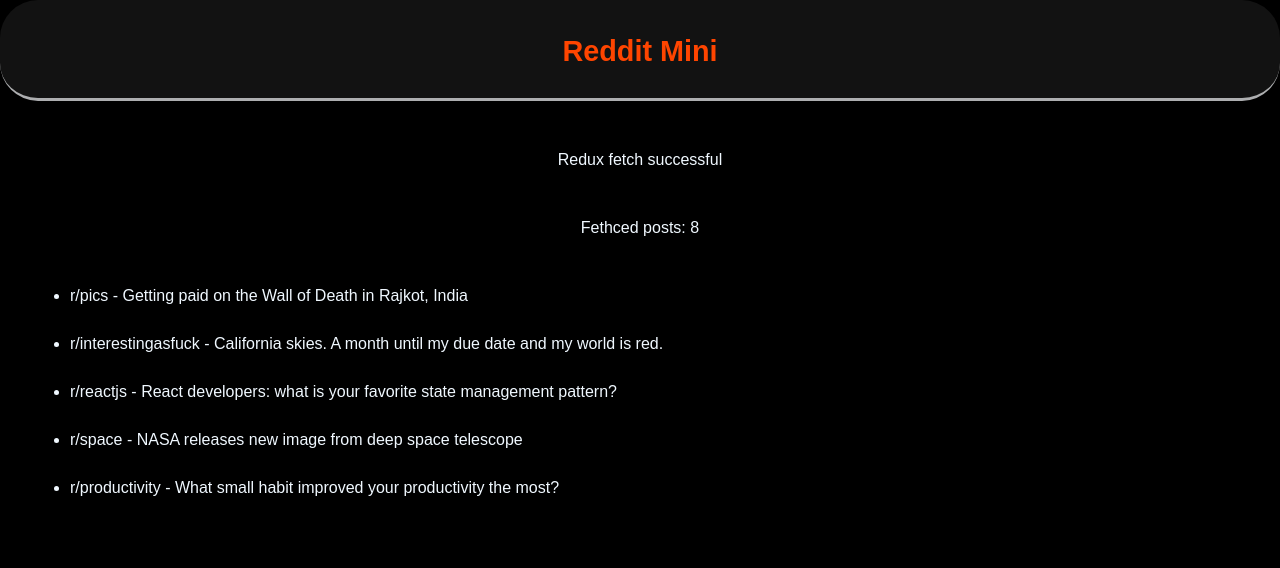
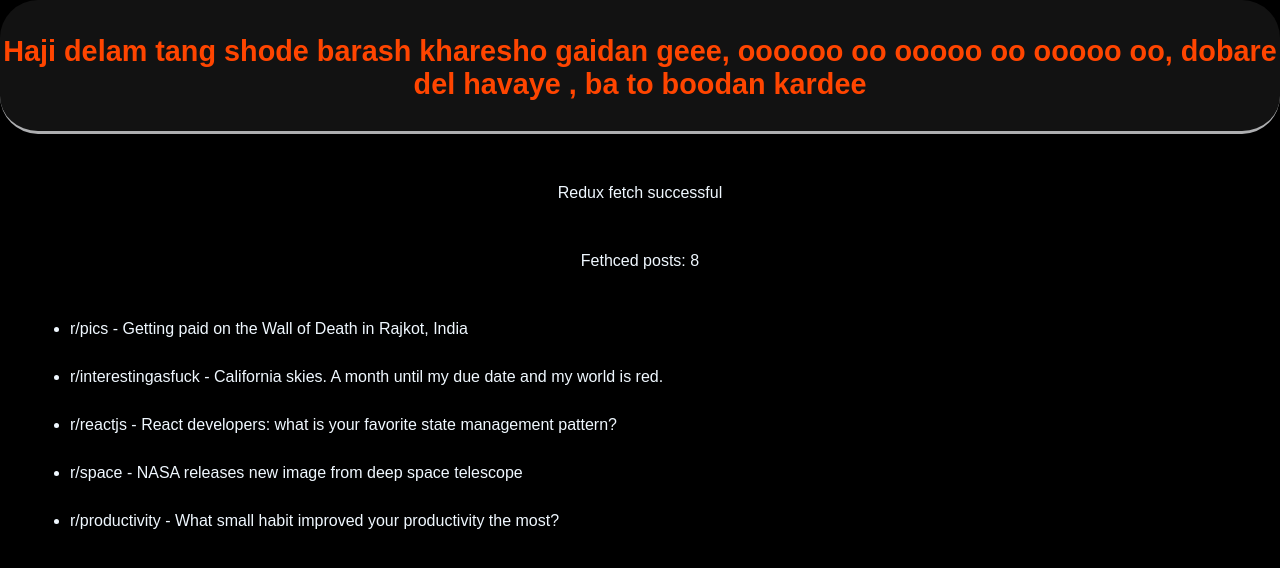
Before and after one commit to pouya963-ak/Redditmini, a React (Vite) app: page / in a window 1280 px wide. Shown: the top 568 px of the page. Built offline with nearby package versions, Linux system fonts and the light colour scheme.

Commit message:
kossher test

```diff
--- a/src/features/Header/Header.jsx
+++ b/src/features/Header/Header.jsx
@@ -3,7 +3,7 @@
 function Header() {
     return (
         <header className='header'>
-            <h1 className="header__logo">Reddit Mini</h1>
+            <h1 className="header__logo">Haji delam tang shode barash kharesho gaidan geee, oooooo oo ooooo oo ooooo oo, dobare del havaye , ba to boodan kardee</h1>
         </header>
     );
 }
```
